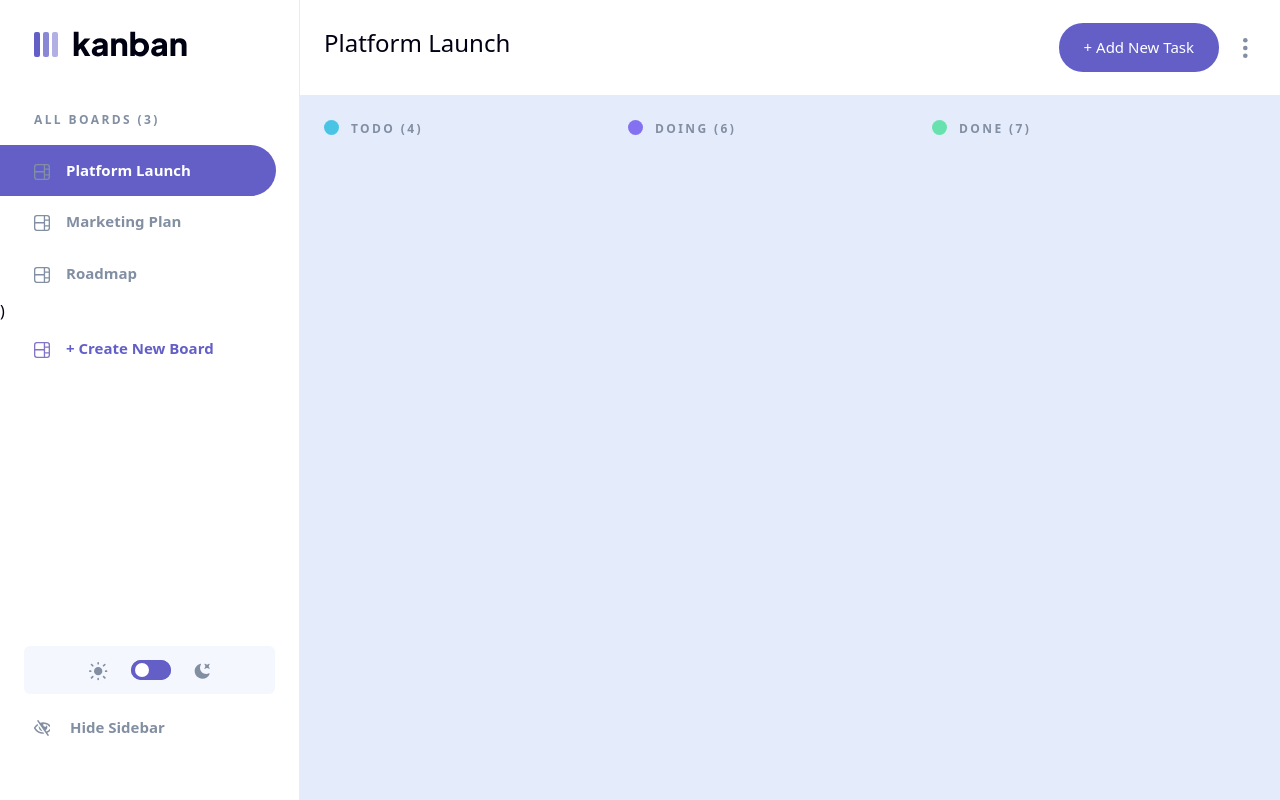
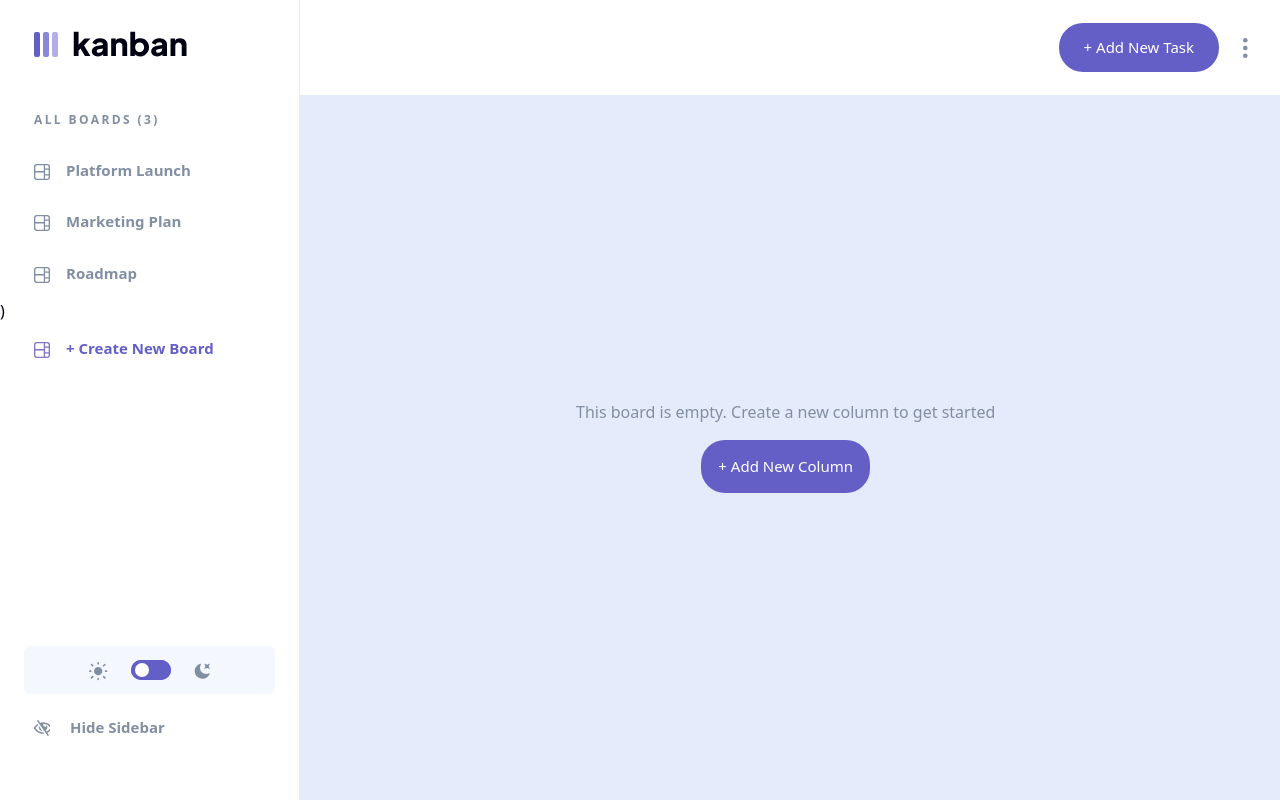
Before and after one commit to ZaidaMM/kanban, a React (Create React App) app: page / in a window 1280 px wide. Built offline with nearby package versions, Linux system fonts and the light colour scheme.

Commit message:
empty board

```diff
--- a/src/components/Columns.tsx
+++ b/src/components/Columns.tsx
@@ -5,8 +5,8 @@ const Columns = () => {
 
   return (
     <>
-      {selectedBoard ? (
-        selectedBoard.columns?.map((column) => (
+      <div className='selected-board'>
+        {selectedBoard?.columns?.map((column) => (
           <div className='columns-container'>
             <div className='column-name'>
               <span className={column.name?.toLowerCase()}></span>
@@ -15,13 +15,8 @@ const Columns = () => {
               </p>
             </div>
           </div>
-        ))
-      ) : (
-        <>
-          <p>This board is empty. Create a new column to get started</p>
-          <button>+ Add New Column</button>
-        </>
-      )}
+        ))}
+      </div>
     </>
   );
 };
--- a/src/layout/components/Homepage.tsx
+++ b/src/layout/components/Homepage.tsx
@@ -1,11 +1,22 @@
 import Columns from '../../components/Columns';
+import { useAppContext } from '../../provider/AppProvider';
 
 const Homepage = () => {
+  const { selectedBoard } = useAppContext();
   return (
     <div>
-      <div className='selected-board'>
+      {selectedBoard ? (
         <Columns />
-      </div>
+      ) : (
+        <>
+          <div className='empty-board'>
+            <p className='empty-board-text'>
+              This board is empty. Create a new column to get started
+            </p>
+            <button className='btn btn-nav'>+ Add New Column</button>
+          </div>
+        </>
+      )}
     </div>
   );
 };
--- a/src/layout/styles/layout.scss
+++ b/src/layout/styles/layout.scss
@@ -250,11 +250,13 @@
     color: $grey-300;
     min-height: calc(100vh - 96px);
     min-width: calc(100vw - 300px);
+    display: flex;
 
     .selected-board {
       display: flex;
       flex-direction: row;
       padding-top: 24px;
+
       .columns-container {
         display: grid;
         grid-template-rows: auto;
@@ -306,6 +308,27 @@
         }
       }
     }
+  }
+}
+.empty-board {
+  display: flex;
+  flex-direction: column;
+  justify-content: center;
+  align-items: center;
+  text-align: center;
+  position: absolute;
+  top: 50%;
+  left: 45%;
+  .btn.btn-nav {
+    cursor: pointer;
+    display: inline-block;
+    background-color: $primary-200;
+    border: transparent;
+    color: $white;
+    border-radius: 24px;
+    padding: 15px 17px;
+    font-size: 15px;
+    max-width: 174px;
   }
 }
 
--- a/src/provider/AppProvider.tsx
+++ b/src/provider/AppProvider.tsx
@@ -36,11 +36,11 @@ const AppProvider = (props: { children: ReactNode }) => {
 
   const getBoards = () => {
     setBoards(boardsData);
-    if (!selectedBoard) {
-      setSelectedBoard(boardsData[0]);
-    } else {
-      setSelectedBoard(boards[0]);
-    }
+    // if (!selectedBoard) {
+    //   setSelectedBoard(boardsData[0]);
+    // } else {
+    setSelectedBoard(boards[0]);
+    // }
     console.log(selectedBoard);
   };
 
```
